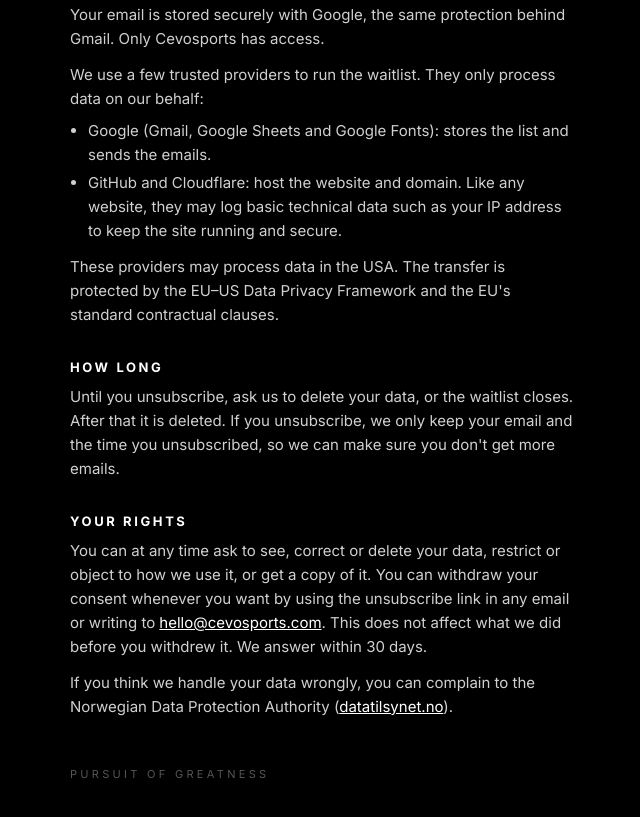
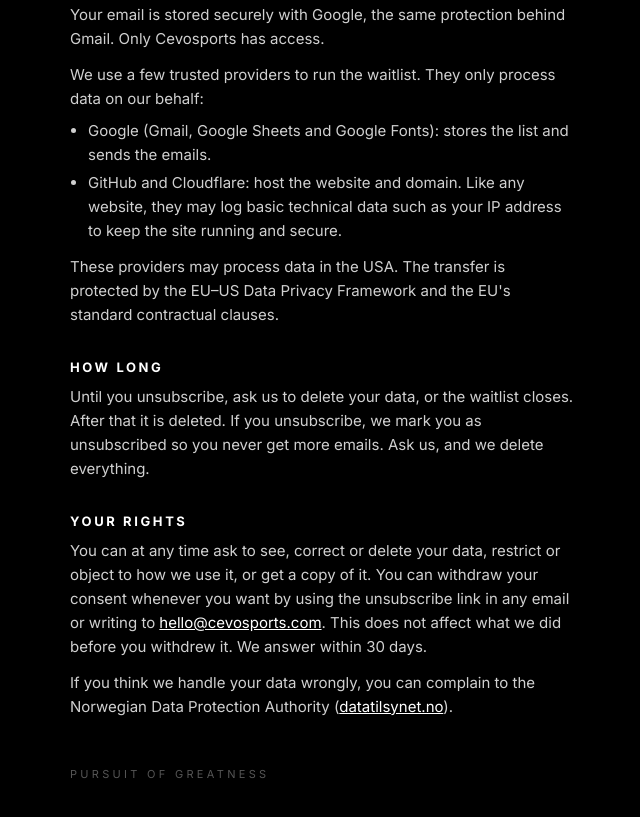
Before and after one commit to contactrx100-cmyk/cevosports, a plain HTML site: page privacy.html in a window 1280 px wide. Shown: the part 722-1539 px from the top of the page, without its empty margins (318-958 px from the left). Drawn offline with Linux system fonts and the light colour scheme.

Commit message:
Personvern: presis tekst om avmelding
Co-Authored-By: Claude Opus 5.5 <noreply@anthropic.com>
Claude-Session: https://claude.ai/code/session_019rzZvcAMhaKTUZPoKVhvBK

```diff
--- a/privacy.html
+++ b/privacy.html
@@ -53,7 +53,7 @@ a{color:#fff}
     <p style="margin-top:12px">These providers may process data in the USA. The transfer is protected by the EU–US Data Privacy Framework and the EU's standard contractual clauses.</p>
 
     <h2>HOW LONG</h2>
-    <p>Until you unsubscribe, ask us to delete your data, or the waitlist closes. After that it is deleted. If you unsubscribe, we only keep your email and the time you unsubscribed, so we can make sure you don't get more emails.</p>
+    <p>Until you unsubscribe, ask us to delete your data, or the waitlist closes. After that it is deleted. If you unsubscribe, we mark you as unsubscribed so you never get more emails. Ask us, and we delete everything.</p>
 
     <h2>YOUR RIGHTS</h2>
     <p>You can at any time ask to see, correct or delete your data, restrict or object to how we use it, or get a copy of it. You can withdraw your consent whenever you want by using the unsubscribe link in any email or writing to <a href="mailto:hello@cevosports.com">hello@cevosports.com</a>. This does not affect what we did before you withdrew it. We answer within 30 days.</p>
```
